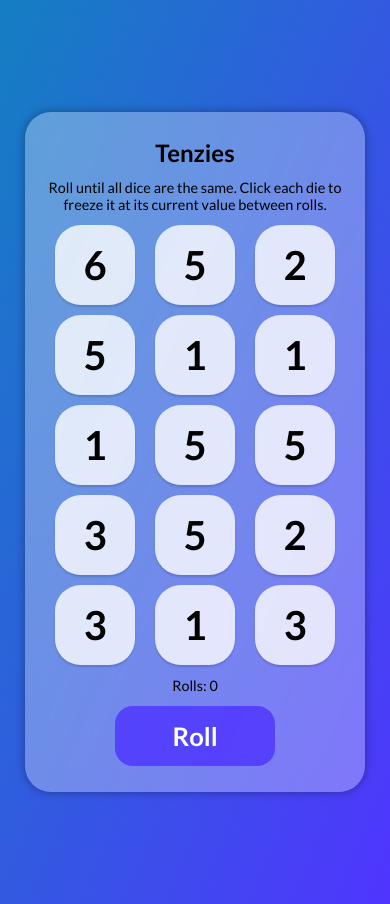
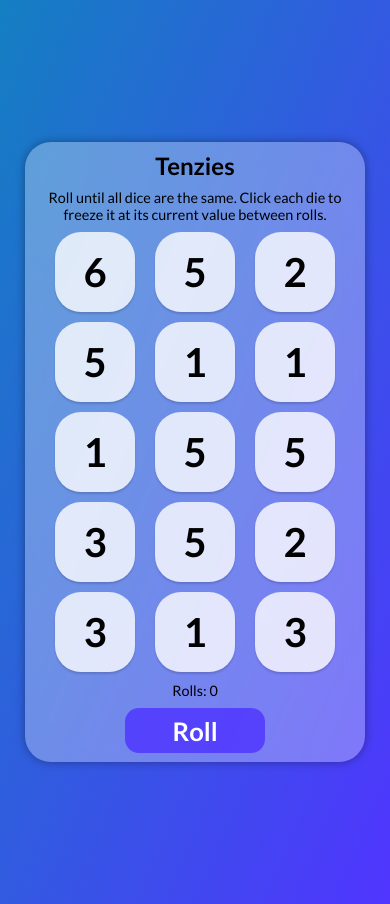
Before and after one commit to jhn322/tenzies-game, a React (Vite) app: page / in a window 390 px wide. Built offline with nearby package versions, Linux system fonts and the light colour scheme.

Commit message:
mobile improvements and style

```diff
--- a/src/App.jsx
+++ b/src/App.jsx
@@ -75,7 +75,9 @@ function App() {
           current value between rolls.
         </p>
         <div className="dice-container">{diceElements}</div>
-        <p className="roll-count">Rolls: {rollCount}</p>{" "}
+        <p className={`roll-count ${tenzies ? "green" : ""}`}>
+          Rolls: {rollCount}
+        </p>
         <button className="roll-dice" onClick={rollDice}>
           {tenzies ? "New Game" : "Roll"}
         </button>
--- a/src/index.css
+++ b/src/index.css
@@ -44,6 +44,10 @@ main {
   font-weight: 400;
   margin-top: 0;
   text-align: center;
+}
+
+.green {
+  color: rgba(89, 227, 145, 0.8);
 }
 
 .dice-container {
@@ -95,11 +99,12 @@ main {
 @media only screen and (max-width: 900px) {
   main {
     width: 340px;
-    height: 680px;
+    height: 620px;
   }
 
   .title {
     font-size: 1.5rem;
+    margin-top: -1rem;
   }
 
   .instructions,
@@ -122,4 +127,10 @@ main {
     justify-items: center;
     gap: 10px 20px;
   }
+  .roll-dice {
+    height: 45px;
+    width: 140px;
+    border-radius: 14px;
+    margin-bottom: -1rem;
+  }
 }
```
